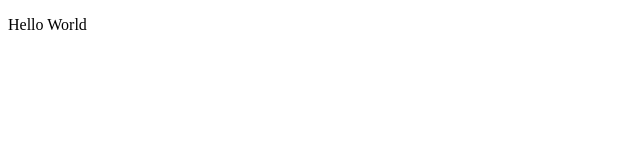
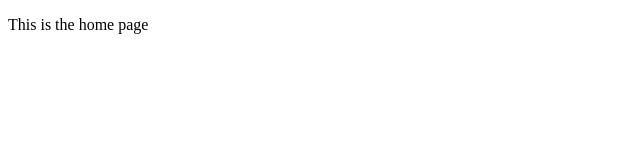
Before and after one commit to jamesdaniel3/MindMap, a React (Vite) app in the folder frontend/: page /home in a window 1280 px wide. Shown: the top 160 px of the page, without its empty margins (0-640 px from the left). Built offline with nearby package versions, Linux system fonts and the light colour scheme.

Commit message:
put in basic structure

```diff
--- a/frontend/src/App.jsx
+++ /dev/null
@@ -1,9 +0,0 @@
-function App() {
-  return (
-    <>
-      <p>Hello World</p>
-    </>
-  );
-}
-
-export default App;
--- a/frontend/src/main.jsx
+++ b/frontend/src/main.jsx
@@ -1,9 +1,25 @@
-import { StrictMode } from "react";
-import { createRoot } from "react-dom/client";
-import App from "./App.jsx";
+import React from "react";
+import ReactDOM from "react-dom/client";
+import { BrowserRouter, Routes, Route } from "react-router-dom";
 
-createRoot(document.getElementById("root")).render(
-  <StrictMode>
-    <App />
-  </StrictMode>
+import Login from "./routes/Login.jsx";
+import Home from "./routes/Home.jsx";
+
+const App = () => {
+  return (
+    <>
+      <Routes>
+        <Route path="/" element={<Login />} />
+        <Route path="/home" element={<Home />} />
+      </Routes>
+    </>
+  );
+};
+
+ReactDOM.createRoot(document.getElementById("root")).render(
+  <React.StrictMode>
+    <BrowserRouter>
+      <App />
+    </BrowserRouter>
+  </React.StrictMode>
 );
--- /dev/null
+++ b/frontend/src/routes/Home.jsx
@@ -0,0 +1,9 @@
+function Home() {
+  return (
+    <>
+      <p>This is the home page</p>
+    </>
+  );
+}
+
+export default Home;
--- /dev/null
+++ b/frontend/src/routes/Login.jsx
@@ -0,0 +1,9 @@
+function Login() {
+  return (
+    <>
+      <p>This is the login page</p>
+    </>
+  );
+}
+
+export default Login;
```
